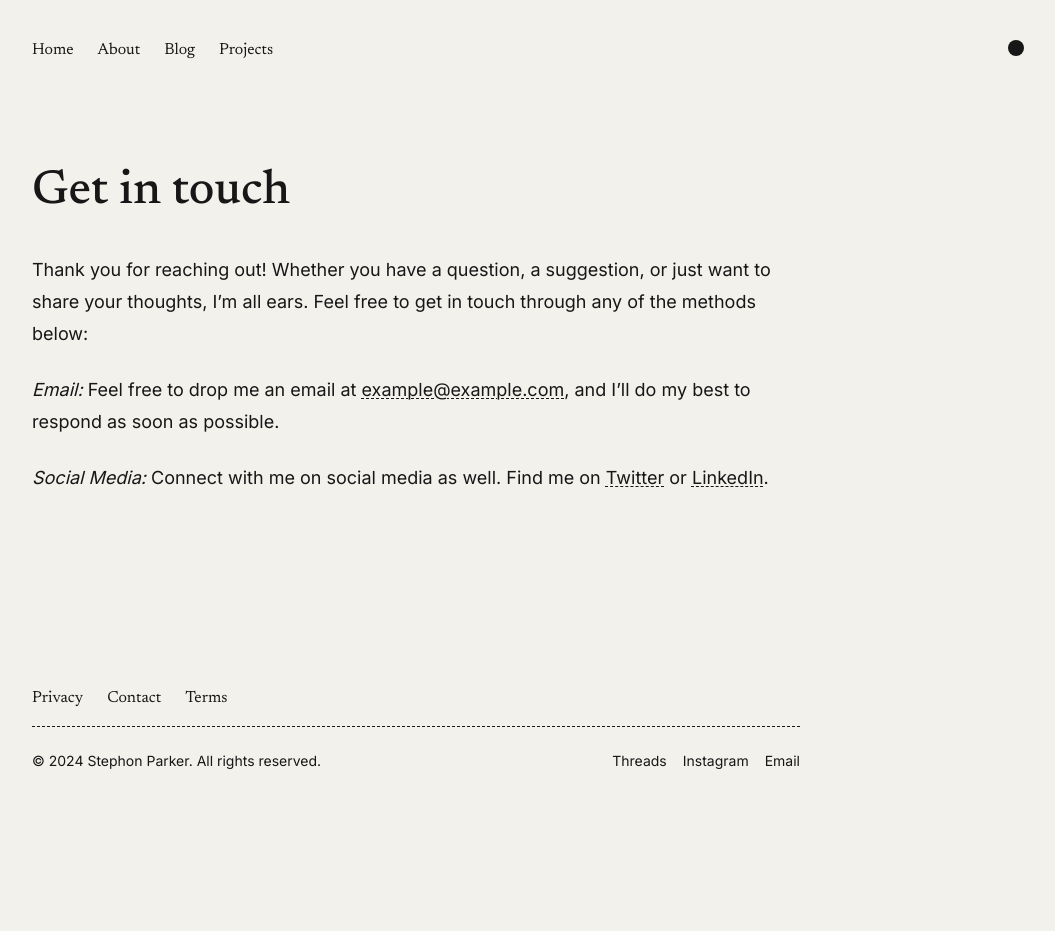
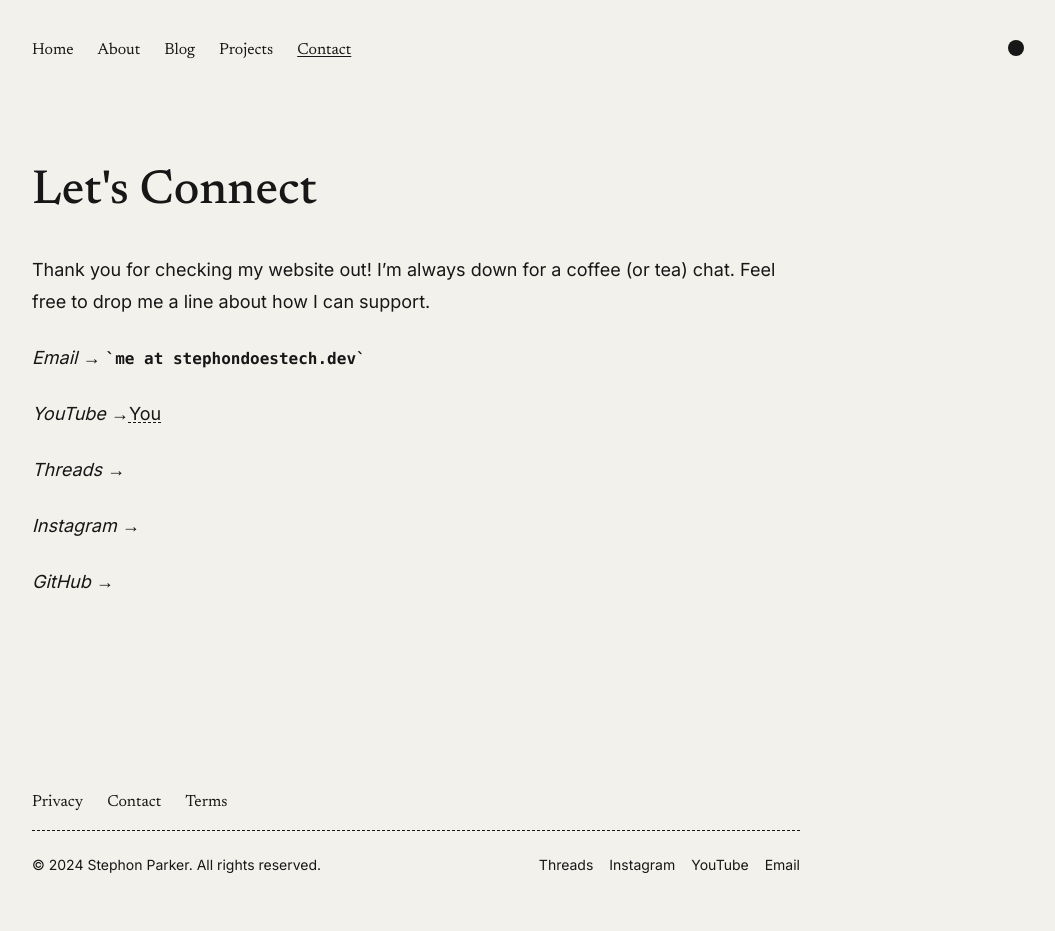
Before and after one commit to stephondoestech/legendary-robot, an Astro site: page /contact in a window 1280 px wide. Shown: the whole page, without its empty margins (224-1279 px from the left). Before the commit the page ends 827 px from the top, so only its background shows below. Built offline with nearby package versions, Linux system fonts and the light colour scheme; Astro itself is replaced by a stand-in of ours.

Commit message:
updating contact page and landing
Signed-off-by: Stephon Parker <sgparker62@gmail.com>

```diff
--- a/src/content/pages/contact.md
+++ b/src/content/pages/contact.md
@@ -1,14 +1,18 @@
 ---
-title: Get in touch
+title: Let's Connect
 seo:
   title: Contact
-  description: Get in touch through email or social media! Let me know how I can help.
+  description: Get in touch through email or social media! Let me know what I can do for you.
 ---
 
-Thank you for reaching out! Whether you have a question, a suggestion, or just want to share your thoughts, I'm all ears. Feel free to get in touch through any of the methods below:
+Thank you for checking my website out! I'm always down for a coffee (or tea) chat. Feel free to drop me a line about how I can support.
 
-_Email:_
-Feel free to drop me an email at [example@example.com](mailto:example@example.com), and I'll do my best to respond as soon as possible.
+_Email →_ <code>me at stephondoestech.dev</code>
 
-_Social Media:_
-Connect with me on social media as well. Find me on [Twitter](https://twitter.com) or [LinkedIn](https://www.linkedin.com/).
+_YouTube →_<a href='https://youtube.com/channel/UCwwWc-5s7GqH8nV9bOMeI1g'>You</a>
+
+_Threads →_
+
+_Instagram →_
+
+_GitHub →_
--- a/src/data/site-config.ts
+++ b/src/data/site-config.ts
@@ -39,7 +39,7 @@ export type SiteConfig = {
 
 const siteConfig: SiteConfig = {
     title: 'Stephon Parker',
-    subtitle: 'Engineering Leader | Software Developer | Mentor | Speaker | Writer | Entrepreneur',
+    subtitle: 'Engineering Leader | Software Developer | Mentor | Aspiring Speaker | Writer | Entrepreneur',
     description: 'Blog for Stephon Parker, an engineering leader, software developer, mentor, speaker, writer, and entrepreneur. He is passionate about building high-performing teams, creating scalable and maintainable software, and helping others grow in their careers.',
     image: {
         src: '/dante-preview.jpg',
@@ -61,6 +61,10 @@ const siteConfig: SiteConfig = {
         {
             text: 'Projects',
             href: '/projects'
+        },
+        {
+            text: 'Contact',
+            href: '/contact'
         }
     ],
     footerNavLinks: [
@@ -87,20 +91,24 @@ const siteConfig: SiteConfig = {
             href: 'https://www.instagram.com/stephondoestech/'
         },
         {
+            text: 'YouTube',
+            href: 'https://youtube.com/channel/UCwwWc-5s7GqH8nV9bOMeI1g'
+        },
+        {
             text: 'Email',
             href: 'mailto:me@stephondoestech.dev'
         }
     ],
     hero: {
-        title: 'Hi There & Welcome to My Corner of the Web!',
-        text: "I'm **Ethan Donovan**, a web developer at Amazing Studio, dedicated to the realms of collaboration and artificial intelligence. My approach involves embracing intuition, conducting just enough research, and leveraging aesthetics as a catalyst for exceptional products. I have a profound appreciation for top-notch software, visual design, and the principles of product-led growth. Feel free to explore some of my coding endeavors on <a href='https://github.com/JustGoodUI/dante-astro-theme'>GitHub</a> or follow me on <a href='https://twitter.com/justgoodui'>Twitter/X</a>.",
+        title: 'Empowering Innovation, Inspiring Minds, Transforming the Future.',
+        text: "I'm **Stephon Parker**, Senior Enginerring Manager (SRE) at The New Yorks Times. As an Engineering Leader and Software Developer, I harness the power of technology to drive positive change. My mission is to lead with integrity, fostering innovation and ensuring every voice is heard. I am dedicated to sharing knowledge and inspiring the next generation of engineers, guiding them to reach their full potential. Driven by a passion for innovation, a commitment to excellence, and a belief in the power of collaboration and mentorship, I strive to shape a better future.\n\n\n  When I'm not working i'm either spending every moment I can with my wonderful toddler, reading outside with my dog, gaming, or tinkering on projects around the house.",
         image: {
             src: '/hero.jpeg',
             alt: 'A person sitting at a desk in front of a computer'
         },
         actions: [
             {
-                text: 'Get in Touch',
+                text: "Let's Connect",
                 href: '/contact'
             }
         ]
```
